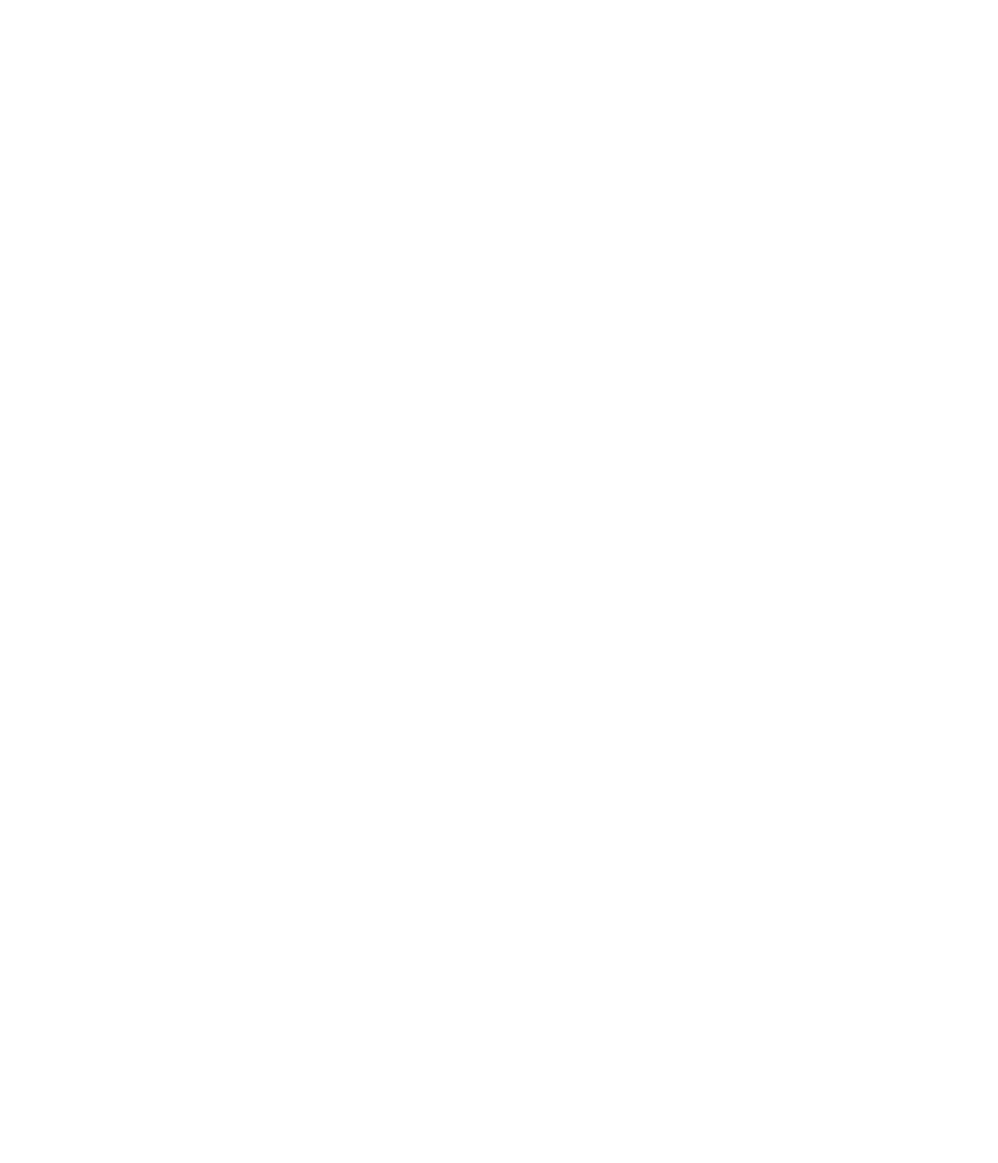
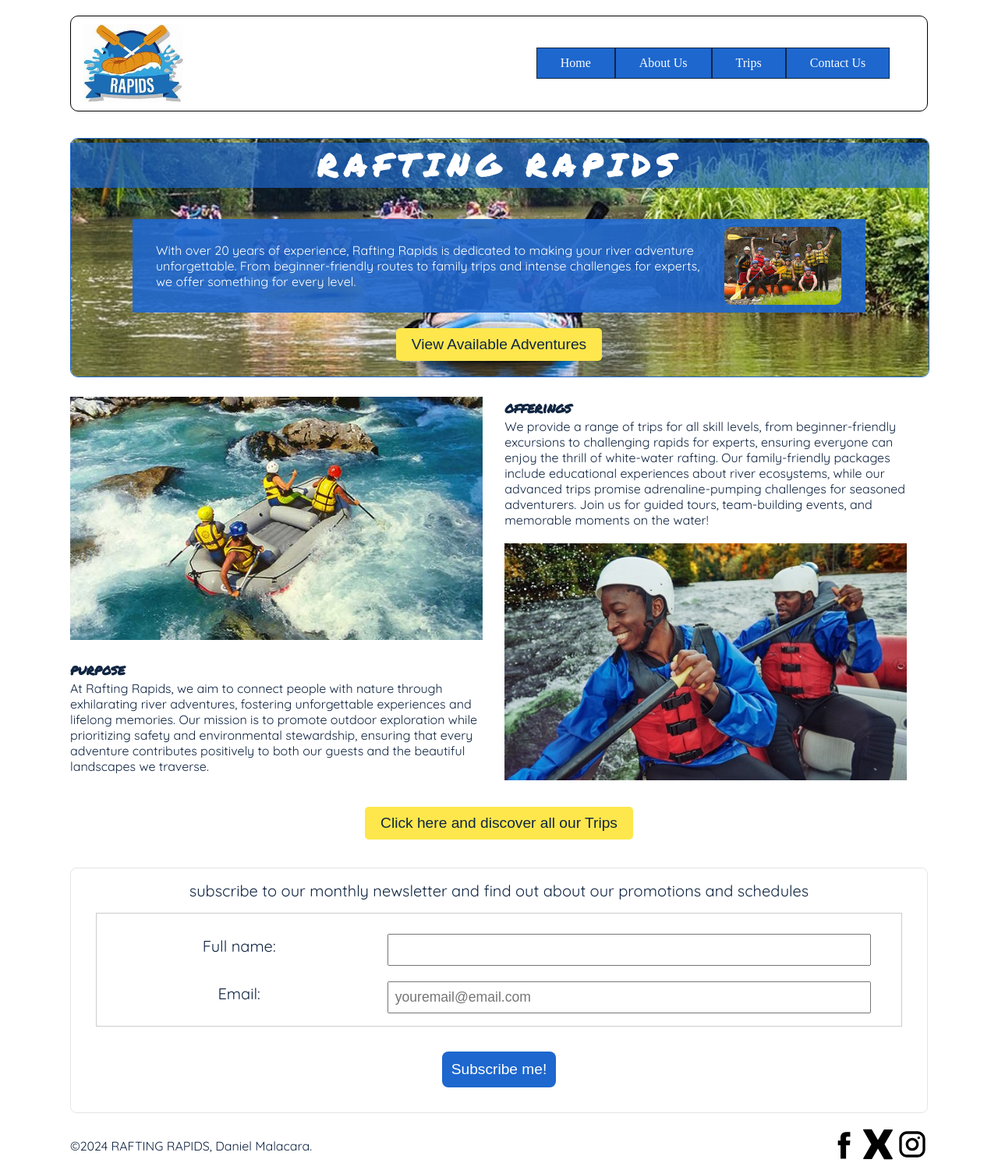
Before and after one commit to Malacara/wdd130, a plain HTML site: page wwr/index.html in a window 1280 px wide. Shown: the whole page at 78% size. Before the commit the page ends 800 px from the top, so only its background shows below. Drawn offline with Linux system fonts and the light colour scheme.

Commit message:
working on new trips website

```diff
--- a/wwr/index.html
+++ b/wwr/index.html
@@ -7,9 +7,75 @@
     <link href="https://fonts.googleapis.com/css2?family=Permanent+Marker&family=Quicksand:wght@300..700&display=swap" rel="stylesheet">
     <meta charset="UTF-8">
     <meta name="viewport" content="width=device-width, initial-scale=1.0">
-    <title>Document</title>
+    <meta name="description" content="Home">
+    <meta name="author" content="Daniel Malacara">
+    <title>Rafting Rapids | Home</title>
 </head>
 <body>
+    <header>
+        <img src="images/logo.jpeg" alt="Logo">
+        <nav>
+            <a href="index.html">Home</a>
+            <a href="about.html">About Us</a>
+            <a href="trips.html">Trips</a>
+            <a href="contact.html">Contact Us</a>
+        </nav>
+    </header>
+    <main>
+        <div class="hero" id="button">
+            <img src="images/rafting.jpg" alt="Family trip">
+            <h1>RAFTING RAPIDS</h1>
+            <article>
+                <img src="images/rafting_header.jpg" alt="Happy clients">
+                <p>With over 20 years of experience, Rafting Rapids is dedicated to making your river adventure unforgettable. From beginner-friendly routes to family trips and intense challenges for experts, we offer something for every level.</p>
+            </article>
+            <a href="trips.html"><button type="button">View Available Adventures</button></a>
+        </div>
+
+        <div class="container">
+            <div class="item1">
+                <img src="images/white_river.jpg" alt="nature">
+                <h3>purpose</h3>
+                <p>At Rafting Rapids, we aim to connect people with nature through exhilarating river adventures, fostering unforgettable experiences and lifelong memories. Our mission is to promote outdoor exploration while prioritizing safety and environmental stewardship, ensuring that every adventure contributes positively to both our guests and the beautiful landscapes we traverse.</p>
+            </div>
+            <div class="item2">
+                <h3>offerings</h3>
+                <p>We provide a range of trips for all skill levels, from beginner-friendly excursions to challenging rapids for experts, ensuring everyone can enjoy the thrill of white-water rafting. Our family-friendly packages include educational experiences about river ecosystems, while our advanced trips promise adrenaline-pumping challenges for seasoned adventurers. Join us for guided tours, team-building events, and memorable moments on the water!</p>
+                <img src="images/beginners_explorers.jpeg" alt="explorers">
+            </div>
+
+            <a href="trips.html" class="item3"><button type="button">Click here and discover all our Trips</button></a>
+
+        </div>
+
+
+        <form>
+            <p>subscribe to our monthly newsletter and find out about our promotions and schedules</p>
+            <fieldset class="field1">
+                <label for="username">Full name:</label>
+                <input type="text" id="username" name="username">
+
+                <label for="useremail">Email:</label>
+                <input type="email" id="useremail" name="useremail" placeholder="youremail@email.com">
+
+            </fieldset>
+            <button type="submit">Subscribe me!</button>
+        </form>
+    </main>
+    <footer>
+        <p>©2024 RAFTING RAPIDS, Daniel Malacara.</p>
+        <nav>
+            <a href="https://www.facebook.com/">
+                <img src="images/facebook.svg" alt="facebook">
+            </a>
+            <a href="https://x.com/">
+                <img src="images/x_twitter.svg" alt="x or twitter">
+            </a>
+            <a href="https://www.instagram.com/">
+                <img src="images/instagram.svg" alt="instagram">
+            </a>
+        </nav>
+    </footer>
 
 </body>
 </html>
--- a/wwr/styles/contact.css
+++ /dev/null
@@ -1,231 +0,0 @@
-:root {
-    --primary-color: rgb(16, 37, 66);
-    --secondary-color: rgb(29, 103, 206);
-    --accent1-color: rgb(253, 231, 76);
-    --accent2-color: rgb(251, 251, 255);
-    --heading-font: "Permanent Marker";
-    --text-font: "Quicksand";
-}
-/* GENERAL THINGS */
-* {
-    max-width: 1100px;
-    height: auto;
-    margin: 0px auto;
-}
-
-h1, h2, h3, h4, h5, h6 {
-    font-family: "Permanent Marker", cursive;
-    color: var(--primary-color);
-}
-
-p, label {
-    font-family: "Quicksand", system-ui;
-    color: var(--primary-color);
-}
-
-
-/* HEADER THINGS */
-
-header {
-    display: grid;
-    grid-template-columns: 1fr 1fr;
-	align-items: center;
-    margin: 20px auto;
-    max-width: 1000px;
-}
-
-header img {
-    margin: 0 0.25rem 0 1rem;
-	width: 128px;
-	height: auto;
-}
-
-header nav {
-    display: flex;
-}
-
-header nav a {
-    text-decoration: none;
-    color: var(--accent2-color);
-    background-color: var(--secondary-color);
-    padding-left: 30px;
-    padding-right: 30px;
-    padding-top: 10px;
-    padding-bottom: 10px;
-    border: 1px solid var(--primary-color);
-}
-
-/* COMPANY INFORMATION */
-
-h1 {
-    text-align: center;
-    font-size: 50px;
-    background-color: var(--accent1-color);
-    margin-bottom: 40px;
-}
-
-div .company_info {
-    display: flex;
-    flex-direction: row;
-    align-items: start;
-    justify-content: start;
-    padding-bottom: 10px;
-}
-
-.company_info h2 {
-    text-align: start;
-    font-size: 40px;
-    font-family: Quicksand;
-}
-
-.company_info p {
-    margin: 10px;
-}
-
-.company_info iframe {
-    margin: 10px;
-}
-
-
-/* OUR EXPLORERS */
-
-.employees section {
-    display: flex;
-    border: 1px solid var(--primary-color);
-    border-radius: 10px;
-    background-color: var(--secondary-color);
-    margin-bottom: 40px;
-}
-
-.employees h2 {
-    text-align: center;
-    font-size: 40px;
-    font-family: Quicksand;
-}
-
-.employees img {
-    height: 320px;
-    width: 250px;
-    margin: 0 auto;
-}
-
-.employees article {
-    border: 1px solid var(--primary-color);
-    border-radius: 10px;
-    margin: 10px;
-    display: flex;
-    flex-direction: column;
-    align-items: center;
-    justify-content: center;
-    background-color: var(--accent2-color);
-}
-
-.employees p {
-    margin: 10px;
-    text-indent: 10px;
-}
-
-figcaption {
-    text-align: center;
-    border: 1px solid #ccc;
-    background-color: var(--accent1-color);
-}
-
-/* FIELDSET */
-
-form {
-    display: grid;
-    padding: 1rem;
-    border: 1px solid rgba(0, 0, 0, 0.1);
-    border-radius: 0.5rem;
-}
-
-fieldset[class="field1"] {
-    border: 1px solid rgba(0, 0, 0, 0.2);
-    display: grid;
-    grid-template-columns: 1fr 2fr;
-    row-gap: 10px;
-    align-items: center;
-    margin: 1rem;
-    padding: 1rem;
-    justify-content: start;
-}
-
-fieldset[class="field2"] {
-    border: 1px solid rgba(0, 0, 0, 0.2);
-    display: grid;
-    margin: 1rem;
-    padding: 1rem;
-    align-items: center;
-}
-
-.field2 p {
-    margin-bottom: 20px;
-}
-
-.field-row {
-    display: flex;
-    align-items: center;
-    margin-bottom: 1rem;
-}
-
-input[type="radio"] {
-    width: 20px;
-    height: 20px;
-    margin-right: 0.5rem;
-}
-
-input[type="checkbox"] {
-    width: 20px;
-    height: 20px;
-}
-
-button {
-    background-color: var(--secondary-color);
-    width: fit-content;
-    color: #fff;
-    border: none;
-    border-radius: .5rem;
-    margin: 1rem auto;
-    padding: .75rem;
-    font-size: 1.2rem;
-}
-
-button:hover {
-    background-color: var(--primary-color);
-}
-
-label {
-    text-align: right;
-    justify-self: center;
-}
-
-input, textarea {
-    padding: 0.5rem;
-    font-size: 1.1rem;
-    width: 90%;
-    margin-top: 10px;
-}
-
-/* FOOTER */
-
-footer {
-    display: flex;
-    justify-content: space-between;
-    align-items: center;
-    margin-top: 20px;
-}
-
-footer p {
-    flex-grow: 1;
-    text-align: start;
-}
-
-footer nav a {
-    text-decoration: none;
-}
-
-footer img {
-    width: 40px;
-    height: auto;
-}
--- a/wwr/styles/rafting.css
+++ b/wwr/styles/rafting.css
@@ -27,11 +27,18 @@ p, label {
 /* HEADER THINGS */
 
 header {
+    position: sticky;
+    top: 0;
+    z-index: 10;
+    background-color: white;
+    padding: 10px 0;
     display: grid;
     grid-template-columns: 1fr 1fr;
 	align-items: center;
     margin: 20px auto;
-    max-width: 1000px;
+    max-width: 100%;
+    border: 1px solid black;
+    border-radius: 10px;
 }
 
 header img {
@@ -57,12 +64,29 @@ header nav a {
 
 /* 1st IMAGE WITH TEXT CENTERED */
 
-div .hero{
+.hero {
     position: relative;
     display: grid;
     justify-content: center;
     align-items: center;
     height: 100%;
+    width: 100%;
+    margin-top: 50px;
+    margin-bottom: 50px;
+}
+
+#button {
+    margin-top: 10px;
+    margin-bottom: 10px;
+}
+
+div .hero {
+    position: relative;
+    display: grid;
+    justify-content: center;
+    align-items: center;
+    height: 100%;
+    width: 100%;
 }
 
 .hero img {
@@ -96,7 +120,29 @@ div .hero{
 .hero article p {
     color: white;
     text-align: left;
-    margin-right: 240px;
+    margin-right: 170px;
+}
+
+.hero button, .item3 button {
+    margin-top: 10px;
+    padding: 10px 20px;
+    background-color: var(--accent1-color);
+    color: var(--primary-color);
+    border: none;
+    border-radius: 5px;
+    cursor: pointer;
+    display: block;
+    text-align: center;
+}
+
+.hero button:hover, .item3 button:hover {
+    background-color: var(--primary-color);
+    color: var(--accent2-color);
+}
+
+.hero a, .item3 {
+    text-decoration: none;
+    margin-bottom: 20px;
 }
 
 .hero article {
@@ -109,7 +155,7 @@ div .hero{
     flex-direction: row-reverse;
     z-index: 1;
     margin-top: 40px;
-    margin-bottom: 100px;
+    margin-bottom: 10px;
 }
 
 /* HISTORY */
@@ -117,6 +163,10 @@ div .hero{
 .box2 {
     background-color: var(--accent1-color);
     border-radius: 10px;
+}
+
+.box2 p {
+    line-height: 25px;
 }
 
 section h2 {
@@ -179,6 +229,54 @@ footer img {
     height: auto;
 }
 
+/* GRID PURPOSE AND OFFERINGS */
+
+.container {
+    display: grid;
+    grid-auto-flow: column;
+}
+
+.item1 {
+    grid-column-start: 1;
+    grid-column-end: 2;
+    grid-row-start: 1;
+    grid-row-end: 2;
+}
+
+.item2 {
+    grid-column-start: 2;
+    grid-column-end: 3;
+    grid-row-start: 1;
+    grid-row-end: 2;
+}
+
+.item3 {
+    grid-column-start: 1;
+    grid-column-end: 3;
+    grid-row-start: 2;
+    grid-row-end: 3;
+    width: auto;
+}
+
+.item1 img {
+    width: 95%;
+    height: auto;
+    margin-bottom: 20px;
+}
+
+.item1 p {
+    margin-bottom: 20px;
+}
+
+.item2 img {
+    width: 95%;
+    height: auto;
+    margin-bottom: 20px;
+}
+
+.item2 p {
+    margin-bottom: 20px;
+}
 
 /* CONTACT US */
 
@@ -316,12 +414,15 @@ button {
 
 button:hover {
     background-color: var(--primary-color);
+    cursor: pointer;
 }
 
-label {
+form label, form p {
     text-align: right;
     justify-self: center;
+    font-size: 20px;
 }
+
 
 input, textarea {
     padding: 0.5rem;
```
Also changed, not shown: wwr/about.html (+3 -1 lines), wwr/styles/styles.css (deleted, +0 -16 lines), wwr/trips.html (added, +43 -0 lines), wwr/images/beginners_explorers.jpeg (added), wwr/images/white_river.jpg (added).
